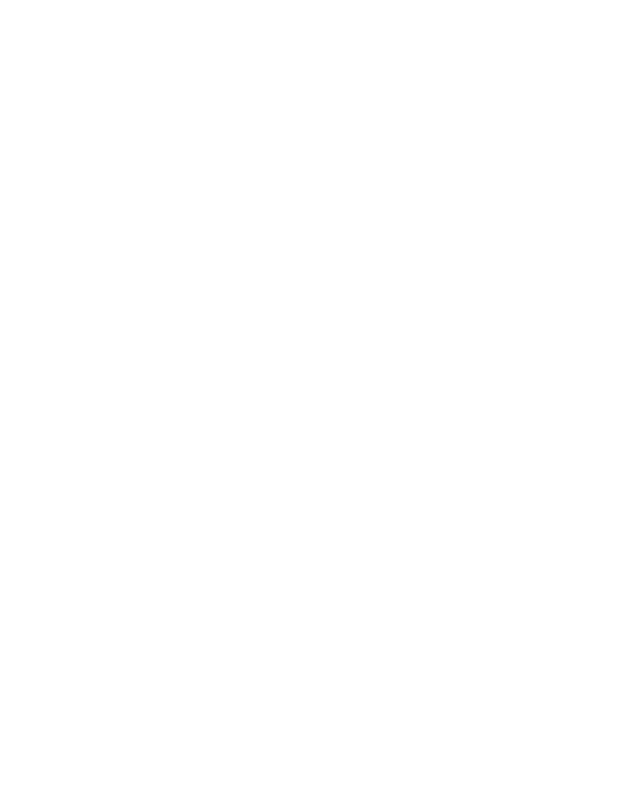
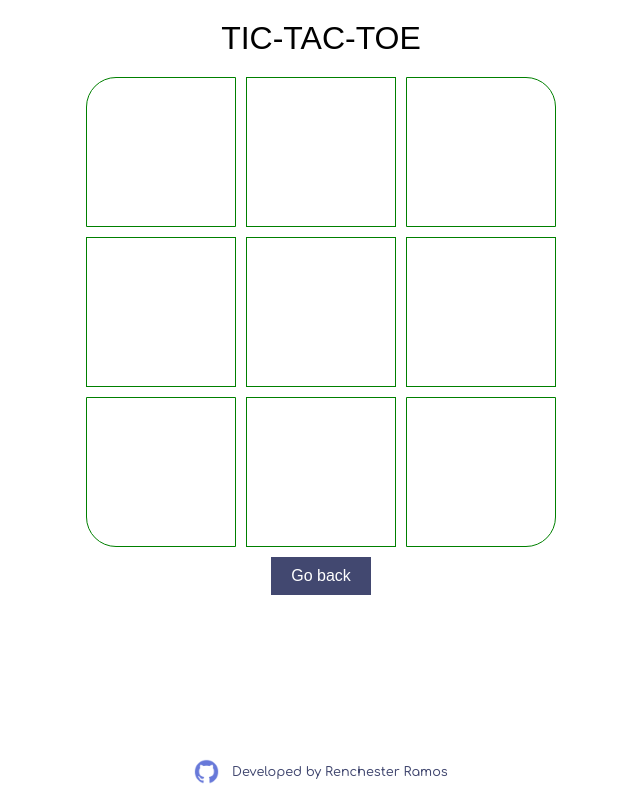
Before and after one commit to renchester/top-tictactoe, a website: page index.html in a window 1280 px wide. Shown: the whole page, without its empty margins (319-959 px from the left). Drawn offline with nearby package versions, Linux system fonts and the light colour scheme; a web font is replaced by a local one.

Commit message:
Add initial structure and styles

```diff
--- a/index.html
+++ b/index.html
@@ -8,8 +8,8 @@
 
     <link rel="stylesheet" href="style.css" />
     <link
-      href="https://fonts.googleapis.com/icon?family=Material+Icons+Outlined"
       rel="stylesheet"
+      href="https://fonts.googleapis.com/css2?family=Material+Symbols+Outlined:opsz,wght,FILL,GRAD@20..48,100..700,0..1,-50..200"
     />
     <link rel="preconnect" href="https://fonts.googleapis.com" />
     <link rel="preconnect" href="https://fonts.gstatic.com" crossorigin />
@@ -19,6 +19,65 @@
     />
   </head>
   <body>
+    <div class="container">
+      <div class="logo">TIC-TAC-TOE</div>
+
+      <div class="screen--select hidden">
+        <div class="select-vs select-vs--player">
+          <span class="material-symbols-outlined"> face </span>
+          <span class="vs-text">VS</span>
+          <span class="material-symbols-outlined"> face </span>
+        </div>
+        <div class="select-vs select-vs--ai">
+          <span class="material-symbols-outlined"> face </span>
+          <span class="vs-text">VS</span>
+          <span class="material-symbols-outlined"> smart_toy </span>
+        </div>
+      </div>
+
+      <div class="screen--name-input hidden">
+        <div class="name-input--player-1">
+          <span class="material-symbols-outlined">face</span
+          ><input type="text" value="Player 1" class="input--player1" />
+        </div>
+        <div class="vs-text">VS</div>
+        <div class="name-input--player-2">
+          <span class="material-symbols-outlined">face</span>
+          <input type="text" value="Player 2" class="input--player2" />
+        </div>
+        <button type="button" class="btn btn-start">Start!</button>
+      </div>
+
+      <div class="screen--board">
+        <div class="board">
+          <div class="board-cell cell-1" data-id="1"></div>
+          <div class="board-cell cell-2" data-id="2"></div>
+          <div class="board-cell cell-3" data-id="3"></div>
+          <div class="board-cell cell-4" data-id="4"></div>
+          <div class="board-cell cell-5" data-id="5"></div>
+          <div class="board-cell cell-6" data-id="6"></div>
+          <div class="board-cell cell-7" data-id="7"></div>
+          <div class="board-cell cell-8" data-id="8"></div>
+          <div class="board-cell cell-9" data-id="9"></div>
+        </div>
+        <div class="btn btn-reset hidden">Reset All</div>
+        <button type="button" class="btn btn-back">Go back</button>
+      </div>
+    </div>
+    <footer>
+      <a
+        href="https://github.com/renchester"
+        target="_blank"
+        class="footer-link"
+        ><img
+          src="img/github-icon.png"
+          alt="Github icon"
+          width="25"
+          class="footer-img"
+        />
+        <p class="footer-desc">Developed by Renchester Ramos</p></a
+      >
+    </footer>
     <script src="script.js"></script>
   </body>
 </html>
--- a/style.css
+++ b/style.css
@@ -7,6 +7,76 @@
   padding: 0;
   margin: 0;
   box-sizing: border-box;
+  font-family: Arial, Helvetica, sans-serif;
+}
+
+:root {
+  --board-cell-dimension: 150px;
+  --board-border-radius: 30px;
+}
+
+.material-symbols-outlined {
+  font-variation-settings: 'FILL' 0, 'wght' 400, 'GRAD' 0, 'opsz' 48;
+}
+
+.btn {
+  background-color: #424870;
+  color: white;
+}
+
+.logo {
+  margin: 0 auto;
+  padding: 20px;
+  text-align: center;
+  font-size: 2rem;
+}
+
+/* BOARD STYLES */
+.screen--board {
+  display: flex;
+  flex-direction: column;
+  align-items: center;
+  gap: 10px;
+  width: 100%;
+}
+
+.board {
+  display: grid;
+  grid-template-columns: repeat(3, 1fr);
+  width: fit-content;
+  gap: 10px;
+  border-radius: 20px;
+}
+
+.board-cell {
+  height: var(--board-cell-dimension);
+  width: var(--board-cell-dimension);
+  border: 1px solid green;
+  display: flex;
+  justify-content: center;
+  align-items: center;
+  font-size: 2rem;
+  font-family: Arial, Helvetica, sans-serif;
+}
+
+.cell-1 {
+  border-top-left-radius: var(--board-border-radius);
+}
+
+.cell-3 {
+  border-top-right-radius: var(--board-border-radius);
+}
+
+.cell-7 {
+  border-bottom-left-radius: var(--board-border-radius);
+}
+
+.cell-9 {
+  border-bottom-right-radius: var(--board-border-radius);
+}
+
+.btn-back {
+  padding: 10px 20px;
 }
 
 /* FOOTER */
```
